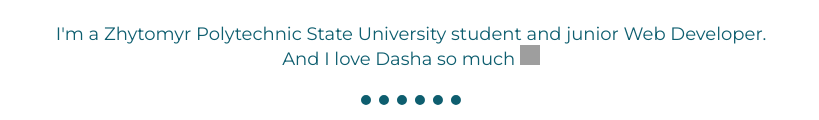
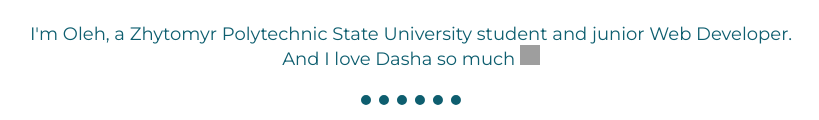
Before and after one commit to andrusenko-jr/cv, a plain HTML site: page index.html in a window 1280 px wide. Shown: the part 950-1070 px from the top of the page, without its empty margins (229-1048 px from the left). Drawn offline with Linux system fonts and the light colour scheme; grey boxes are pictures that could not be loaded.

Commit message:
Update index.html

```diff
--- a/index.html
+++ b/index.html
@@ -21,7 +21,7 @@
       <div class="profile">
         <img class="photo" src="img/me.png" alt="my-photo">
         <h2>Hello.</h2>
-        <p>I'm a Zhytomyr Polytechnic State University student and junior Web Developer.
+        <p>I'm Oleh, a Zhytomyr Polytechnic State University student and junior Web Developer.
           <br> And I love Dasha so much
           <img class="heart" src="https://emojipedia-us.s3.dualstack.us-west-1.amazonaws.com/thumbs/160/apple/325/red-heart_2764-fe0f.png" alt=""></p>
       </div>
```
